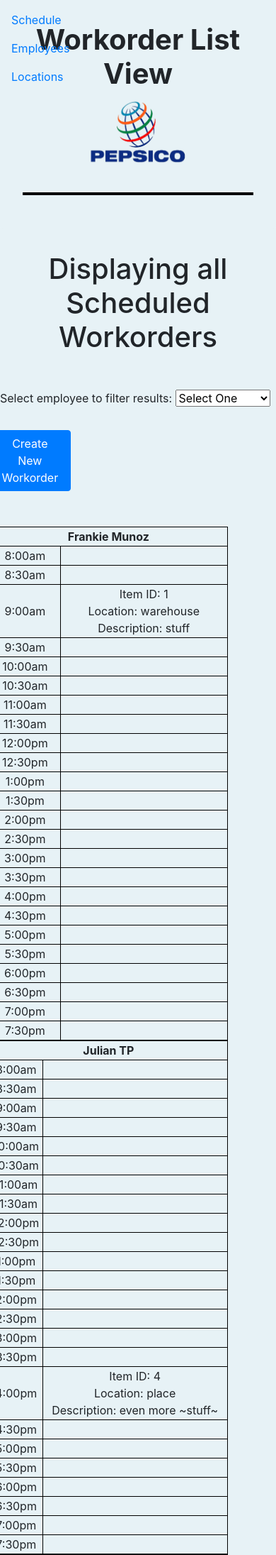
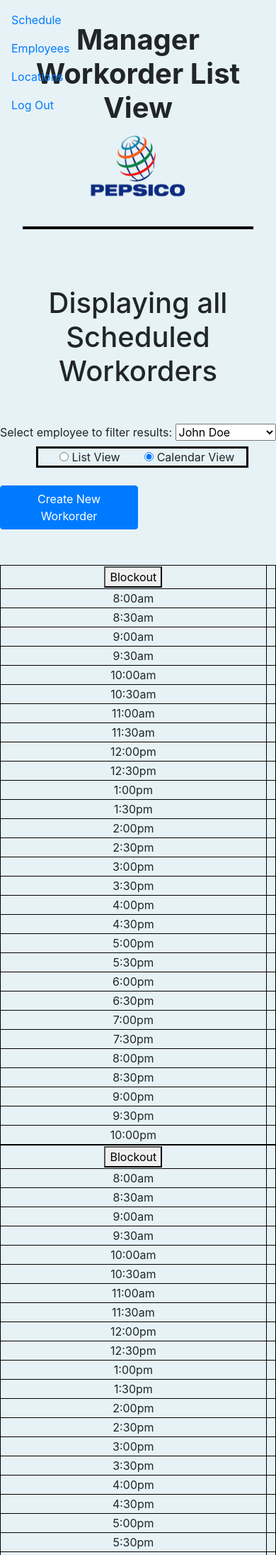
Before and after one commit to fmunoz1899/PepsiCo-Scheduling-Tool-Copy, a PHP site: page /Cal_View.php in a window 390 px wide. Shown: the top 2191 px of the page at 71% size. Run offline with PHP 8.4, Linux system fonts and the light colour scheme; data comes from the database, SQL or seed files in the repository; data that the repository does not hold is empty.

Commit message:
Update Cal_View.php

```diff
--- a/PepsiCo Scheduling PHP/Cal_View.php
+++ b/PepsiCo Scheduling PHP/Cal_View.php
@@ -21,15 +21,16 @@
     <body>
       <nav class="navbar navbar-expand-sm fixed-top nav">
         <ul class="navbar-nav">
-          <li class="nav-item active"><a class="nav-link" href="List_View.html">Schedule</a></li>
-          <li class="nav-item active"><a class="nav-link a2" href="employees.html">Employees</a></li>
-          <li class="nav-item active"><a class="nav-link a2" href="locations.html">Locations</a></li>
+          <li class="nav-item active"><a class="nav-link" href="List_View.php">Schedule</a></li>
+          <li class="nav-item active"><a class="nav-link a2" href="employees.php">Employees</a></li>
+          <li class="nav-item active"><a class="nav-link a2" href="locations.php">Locations</a></li>
+		  <li class="nav-item active"><a class="nav-link a2" href="login.php">Log Out</a></li>
 
     </nav>
 
 
             <div class="jumbotron text-center jumbotron2">
-                <h1 class="font-weight-bold text-center">Workorder List View</h1>
+                <h1 class="font-weight-bold text-center">Manager Workorder List View</h1>
                 <img class = "img1"  src = "pepsi.png">
                 <hr class = "hr1">
             </div>
@@ -38,26 +39,25 @@
                 <h1 class="h1_1">Displaying all Scheduled Workorders</h1>
             </div>
 
-<?php
-	include('connect.php');
-	$names="SELECT firstName, lastName FROM employee";
-	$result=$link->query($names);
-echo"
             <!-- All names will be taken from the database -->
-            <div class='row div_space'>
-                <div class='col-md-1'> </div>
-                <div class='col-md-4'>
+            <div class="row div_space">
+                <div class="col-md-1"> </div>
+                <div class="col-md-4">
                 <label>Select employee to filter results:</label>
-                    <select name='employees' id='emps'>
-						<option>Select One</option>";
-                        while($row=$result->fetch_assoc())
-							echo"<option value=" . $row["firstName"] . " " . $row["lastName"] . ">" . $row["firstName"] . " " . $row["lastName"] . "</option>";
-echo"
+                <select name="employees" id="emps">
+                    <option value="John Doe">John Doe</option>
+                    <option value="John Smith">John Smith</option>
+                    <option value="Robert Johnson">Robert Johnson</option>
                   </select>
                 </div>
-	";
-	mysqli_close($link);
- ?>
+                <div class="col-md-3"></div>
+                  <div class="col-md-3 divborder">
+                      <form class = "select_form">
+                          <input class = "choice" type="radio" name="choice" id = "LV"> List View
+                          <input class = "choice" type="radio" name="choice" id = "CV" checked> Calendar View
+                      </form>
+                  </div>
+              </div>
           <div class="row ">
             <div class="col-md-9"> </div>
               <div class="col-md-3">
@@ -163,328 +163,95 @@ echo"
 
       <!------------------------------------->
 
-      <div class = "row div_space ">
-        <div class = "col-md-1"></div>
-        <div class = "col-md-10  cal_bg">
-        <div id="items">
+       <!--------------- Modal Code -------------->
+       <div class="modal fade" id="newBO" tabindex="-1" role="dialog" aria-labelledby="exampleModalLongTitle" aria-hidden="true">
+        <div class="modal-dialog" role="document">
+          <div class="modal-content">
+            <div class="modal-header">
+              <h5 class="modal-title" id="exampleModalLongTitle">Schedule New Blockout</h5>
+              <button type="button" class="close" data-dismiss="modal" aria-label="Close">
+                <span aria-hidden="true">&times;</span>
+              </button>
+            </div>
+            <div class="modal-body">
+              <form action = "cal_view.php" method = "POST">
+              <div class="form-group">
+                  <label>Start Time</label>
+                  <input type="Time" class="form-control" name="sTime" required>
+              </div>
+
+              <div class="form-group">
+                <label>End Time</label>
+                <input type="Time" class="form-control" name="eTime" required>
+            </div>
+            <div class="form-group">
+                <label>Reason</label>
+                <input type="text" name="Description">
+            </div>
+                <button type="submit" name="submit" class="btn btn-primary">Blockout</button>
+              </form>
+            </div>
+            <div class="modal-footer">
+              <button type="button" class="btn btn-secondary" data-dismiss="modal">Close</button>
+
+            </div>
+          </div>
+        </div>
+      </div>
+
+      <!------------------------------------->
+
 <?php
 include('connect.php');
-		$Emps="SELECT EmployeeID, FirstName, LastName FROM pepsi_database.employee";
-		$Eresult=$link->query($Emps);
+date_default_timezone_set("America/New_York");
+echo"
+      <div class = 'row div_space '>
+        <div class = 'col-md-1'></div>
+        <div class = 'col-md-10  cal_bg'>
+        <div id='items'>";
 
-		while($row=$Eresult->fetch_assoc()){
-echo'			<div class="item">
-            <table class = "cal_tbl_bg">
+		$curday=substr(date("r"),0,3); //this gets me the day abbrivated for the blockout
+		$empID="SELECT employeeID from employee";
+		//SELECT firstName, lastName, employee.employeeID, DayID, StartTime, EndTime FROM employee, ahours WHERE employee.employeeID=ahours.employeeID and StartTime=EndTime and StartTime!='NULL' and employee.employeeID=ahours.employeeID and DayID='".$curday."'
+		// used to show schedule of those working today
+
+		$result=mysqli_query($link,$empID);
+
+		while($rowID=$result->fetch_assoc())
+		{
+			$count=0;
+			$time=date('08:00:00'); //starting time of the day
+
+			$sched="SELECT firstName, lastName, employee.employeeID, DayID, StartTime, EndTime
+					FROM employee, ahours
+					WHERE employee.employeeID=".$rowID['employeeID']." and employee.employeeID=ahours.employeeID and DayID='".$curday."'";
+
+			$full=mysqli_query($link,$sched);
+			$rowsch=$full->fetch_assoc();
+echo"
+          <div class='item'>
+            <table class = 'cal_tbl_bg'>
               <tr>
-		<th colspan="2">';
-		echo $row["FirstName"]. " " . $row["LastName"];
-		'<b></b></th>';
-			$eid=$row["EmployeeID"];
-			$WI="SELECT StartTime, workItem.ItemID, Description, LocationName
-				FROM workitem, employee, wi_schedule, location
-				where workitem.EmployeeID=employee.EmployeeID and workitem.ItemID=wi_schedule.ItemID
-                and workitem.LocationID=location.LocationID
-				and employee.EmployeeID=$eid;";
-
-			$Wresult=$link->query($WI);
-			while($Wrow=$Wresult->fetch_assoc()){
-//Insert Into Table
-echo'			<tr class = "row_height">
-                <td class = "hour">8:00am</td>';
-				$time = $Wrow["StartTime"];
-				if($time == "08:00:00"){
-					echo'<td>';
-					echo "Item ID: ". $Wrow["ItemID"]. "<br>Location: ".$Wrow["LocationName"]. "<br> Description: ". $Wrow["Description"];
-					echo'</td>';
+                <th><button type='button' data-toggle='modal' data-target='#newBO'>Blockout</button></th>
+                <th colspan='2'><b>".$rowsch['firstName']." ".$rowsch['lastName']."</b></th>";
+				while($time!='22:30:00') //time day ends plus the time increment
+				{
+ echo"	            <tr class = 'row_height'>";
+					echo"<td class = 'hour'>".date('g:ia',strtotime($time))."</td>
+					<td>	</td>
+					</tr>";
+					$time = date('H:i:s',strtotime('+30 minutes',strtotime($time))); //to increment the schdule by 30 minutes
 				}
-				else{
-					echo'<td>
-					</td>';
-				}
-echo'			<tr class = "row_height">
-                <td class = "hour">8:30am</td>';
-				$time = $Wrow["StartTime"];
-				if($time == "08:30:00"){
-					echo'<td>';
-					echo "Item ID: ". $Wrow["ItemID"]. "<br>Location: ".$Wrow["LocationName"]. "<br> Description: ". $Wrow["Description"];
-					echo'</td>';
-				}
-				else{
-					echo'<td>
-					</td>';
-				}
-echo'			<tr class = "row_height">
-                <td class = "hour">9:00am</td>';
-				$time = $Wrow["StartTime"];
-				if($time == "09:00:00"){
-					echo'<td>';
-					echo "Item ID: ". $Wrow["ItemID"]. "<br>Location: ".$Wrow["LocationName"]. "<br> Description: ". $Wrow["Description"];
-					echo'</td>';
-				}
-				else{
-					echo'<td>
-					</td>';
-				}
-echo'			<tr class = "row_height">
-                <td class = "hour">9:30am</td>';
-				$time = $Wrow["StartTime"];
-				if($time == "09:30:00"){
-					echo'<td>';
-					echo "Item ID: ". $Wrow["ItemID"]. "<br>Location: ".$Wrow["LocationName"]. "<br> Description: ". $Wrow["Description"];
-					echo'</td>';
-				}
-				else{
-					echo'<td>
-					</td>';
-				}
-echo'			<tr class = "row_height">
-                <td class = "hour">10:00am</td>';
-				$time = $Wrow["StartTime"];
-				if($time == "10:00:00"){
-					echo'<td>';
-					echo "Item ID: ". $Wrow["ItemID"]. "<br>Location: ".$Wrow["LocationName"]. "<br> Description: ". $Wrow["Description"];
-					echo'</td>';
-				}
-				else{
-					echo'<td>
-					</td>';
-				}
-echo'			<tr class = "row_height">
-                <td class = "hour">10:30am</td>';
-				$time = $Wrow["StartTime"];
-				if($time == "10:30:00"){
-					echo'<td>';
-					echo "Item ID: ". $Wrow["ItemID"]. "<br>Location: ".$Wrow["LocationName"]. "<br> Description: ". $Wrow["Description"];
-					echo'</td>';
-				}
-				else{
-					echo'<td>
-					</td>';
-				}
-echo'			<tr class = "row_height">
-                <td class = "hour">11:00am</td>';
-				$time = $Wrow["StartTime"];
-				if($time == "11:00:00"){
-					echo'<td>';
-					echo "Item ID: ". $Wrow["ItemID"]. "<br>Location: ".$Wrow["LocationName"]. "<br> Description: ". $Wrow["Description"];
-					echo'</td>';
-				}
-				else{
-					echo'<td>
-					</td>';
-				}
-echo'			<tr class = "row_height">
-                <td class = "hour">11:30am</td>';
-				$time = $Wrow["StartTime"];
-				if($time == "11:30:00"){
-					echo'<td>';
-					echo "Item ID: ". $Wrow["ItemID"]. "<br>Location: ".$Wrow["LocationName"]. "<br> Description: ". $Wrow["Description"];
-					echo'</td>';
-				}
-				else{
-					echo'<td>
-					</td>';
-				}
-echo'			<tr class = "row_height">
-                <td class = "hour">12:00pm</td>';
-				$time = $Wrow["StartTime"];
-				if($time == "12:00:00"){
-					echo'<td>';
-					echo "Item ID: ". $Wrow["ItemID"]. "<br>Location: ".$Wrow["LocationName"]. "<br> Description: ". $Wrow["Description"];
-					echo'</td>';
-				}
-				else{
-					echo'<td>
-					</td>';
-				}
-echo'			<tr class = "row_height">
-                <td class = "hour">12:30pm</td>';
-				$time = $Wrow["StartTime"];
-				if($time == "12:30:00"){
-					echo'<td>';
-					echo "Item ID: ". $Wrow["ItemID"]. "<br>Location: ".$Wrow["LocationName"]. "<br> Description: ". $Wrow["Description"];
-					echo'</td>';
-				}
-				else{
-					echo'<td>
-					</td>';
-				}
-echo'			<tr class = "row_height">
-                <td class = "hour">1:00pm</td>';
-				$time = $Wrow["StartTime"];
-				if($time == "13:00:00"){
-					echo'<td>';
-					echo "Item ID: ". $Wrow["ItemID"]. "<br>Location: ".$Wrow["LocationName"]. "<br> Description: ". $Wrow["Description"];
-					echo'</td>';
-				}
-				else{
-					echo'<td>
-					</td>';
-				}
-echo'			<tr class = "row_height">
-                <td class = "hour">1:30pm</td>';
-				$time = $Wrow["StartTime"];
-				if($time == "13:30:00"){
-					echo'<td>';
-					echo "Item ID: ". $Wrow["ItemID"]. "<br>Location: ".$Wrow["LocationName"]. "<br> Description: ". $Wrow["Description"];
-					echo'</td>';
-				}
-				else{
-					echo'<td>
-					</td>';
-				}
-echo'			<tr class = "row_height">
-                <td class = "hour">2:00pm</td>';
-				$time = $Wrow["StartTime"];
-				if($time == "14:00:00"){
-					echo'<td>';
-					echo "Item ID: ". $Wrow["ItemID"]. "<br>Location: ".$Wrow["LocationName"]. "<br> Description: ". $Wrow["Description"];
-					echo'</td>';
-				}
-				else{
-					echo'<td>
-					</td>';
-				}
-echo'			<tr class = "row_height">
-                <td class = "hour">2:30pm</td>';
-				$time = $Wrow["StartTime"];
-				if($time == "14:30:00"){
-					echo'<td>';
-					echo "Item ID: ". $Wrow["ItemID"]. "<br>Location: ".$Wrow["LocationName"]. "<br> Description: ". $Wrow["Description"];
-					echo'</td>';
-				}
-				else{
-					echo'<td>
-					</td>';
-				}
-echo'			<tr class = "row_height">
-                <td class = "hour">3:00pm</td>';
-				$time = $Wrow["StartTime"];
-				if($time == "15:00:00"){
-					echo'<td>';
-					echo "Item ID: ". $Wrow["ItemID"]. "<br>Location: ".$Wrow["LocationName"]. "<br> Description: ". $Wrow["Description"];
-					echo'</td>';
-				}
-				else{
-					echo'<td>
-					</td>';
-				}
-echo'			<tr class = "row_height">
-                <td class = "hour">3:30pm</td>';
-				$time = $Wrow["StartTime"];
-				if($time == "15:30:00"){
-					echo'<td>';
-					echo "Item ID: ". $Wrow["ItemID"]. "<br>Location: ".$Wrow["LocationName"]. "<br> Description: ". $Wrow["Description"];
-					echo'</td>';
-				}
-				else{
-					echo'<td>
-					</td>';
-				}
-echo'			<tr class = "row_height">
-                <td class = "hour">4:00pm</td>';
-				$time = $Wrow["StartTime"];
-				if($time == "16:00:00"){
-					echo'<td>';
-					echo "Item ID: ". $Wrow["ItemID"]. "<br>Location: ".$Wrow["LocationName"]. "<br> Description: ". $Wrow["Description"];
-					echo'</td>';
-				}
-				else{
-					echo'<td>
-					</td>';
-				}
-echo'			<tr class = "row_height">
-                <td class = "hour">4:30pm</td>';
-				$time = $Wrow["StartTime"];
-				if($time == "16:30:00"){
-					echo'<td>';
-					echo "Item ID: ". $Wrow["ItemID"]. "<br>Location: ".$Wrow["LocationName"]. "<br> Description: ". $Wrow["Description"];
-					echo'</td>';
-				}
-				else{
-					echo'<td>
-					</td>';
-				}
-echo'			<tr class = "row_height">
-                <td class = "hour">5:00pm</td>';
-				$time = $Wrow["StartTime"];
-				if($time == "17:00:00"){
-					echo'<td>';
-					echo "Item ID: ". $Wrow["ItemID"]. "<br>Location: ".$Wrow["LocationName"]. "<br> Description: ". $Wrow["Description"];
-					echo'</td>';
-				}
-				else{
-					echo'<td>
-					</td>';
-				}
-echo'			<tr class = "row_height">
-                <td class = "hour">5:30pm</td>';
-				$time = $Wrow["StartTime"];
-				if($time == "17:30:00"){
-					echo'<td>';
-					echo "Item ID: ". $Wrow["ItemID"]. "<br>Location: ".$Wrow["LocationName"]. "<br> Description: ". $Wrow["Description"];
-					echo'</td>';
-				}
-				else{
-					echo'<td>
-					</td>';
-				}
-echo'			<tr class = "row_height">
-                <td class = "hour">6:00pm</td>';
-				$time = $Wrow["StartTime"];
-				if($time == "18:00:00"){
-					echo'<td>';
-					echo "Item ID: ". $Wrow["ItemID"]. "<br>Location: ".$Wrow["LocationName"]. "<br> Description: ". $Wrow["Description"];
-					echo'</td>';
-				}
-				else{
-					echo'<td>
-					</td>';
-				}
-echo'			<tr class = "row_height">
-                <td class = "hour">6:30pm</td>';
-				$time = $Wrow["StartTime"];
-				if($time == "18:30:00"){
-					echo'<td>';
-					echo "Item ID: ". $Wrow["ItemID"]. "<br>Location: ".$Wrow["LocationName"]. "<br> Description: ". $Wrow["Description"];
-					echo'</td>';
-				}
-				else{
-					echo'<td>
-					</td>';
-				}
-echo'			<tr class = "row_height">
-                <td class = "hour">7:00pm</td>';
-				$time = $Wrow["StartTime"];
-				if($time == "19:00:00"){
-					echo'<td>';
-					echo "Item ID: ". $Wrow["ItemID"]. "<br>Location: ".$Wrow["LocationName"]. "<br> Description: ". $Wrow["Description"];
-					echo'</td>';
-				}
-				else{
-					echo'<td>
-					</td>';
-				}
-echo'			<tr class = "row_height">
-                <td class = "hour">7:30pm</td>';
-				$time = $Wrow["StartTime"];
-				if($time == "19:30:00"){
-					echo'<td>';
-					echo "Item ID: ". $Wrow["ItemID"]. "<br>Location: ".$Wrow["LocationName"]. "<br> Description: ". $Wrow["Description"];
-					echo'</td>';
-				}
-				else{
-					echo'<td>
-					</td>';
-				}
-
-			}
-		}
-
-		mysqli_close($link);
+ echo"
+            </table>
+			</div>
+		";}
  ?>
 
-
+            </table>
+        </div>
+       </div>
+	  </div>
 
 
 
```
Lines whose indentation alone changed are shown as unchanged.
